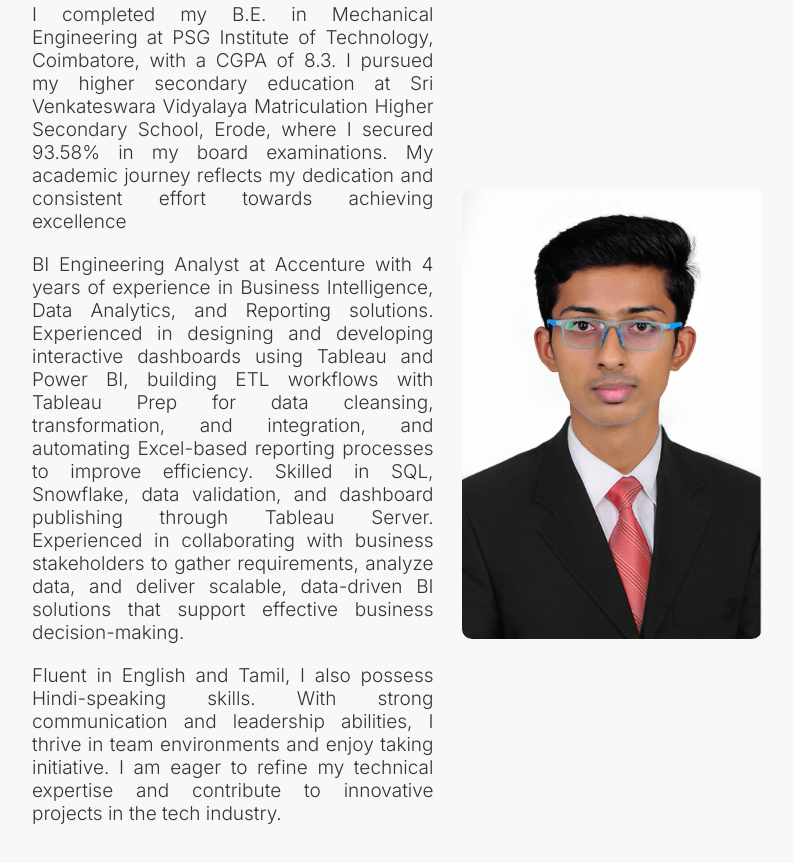
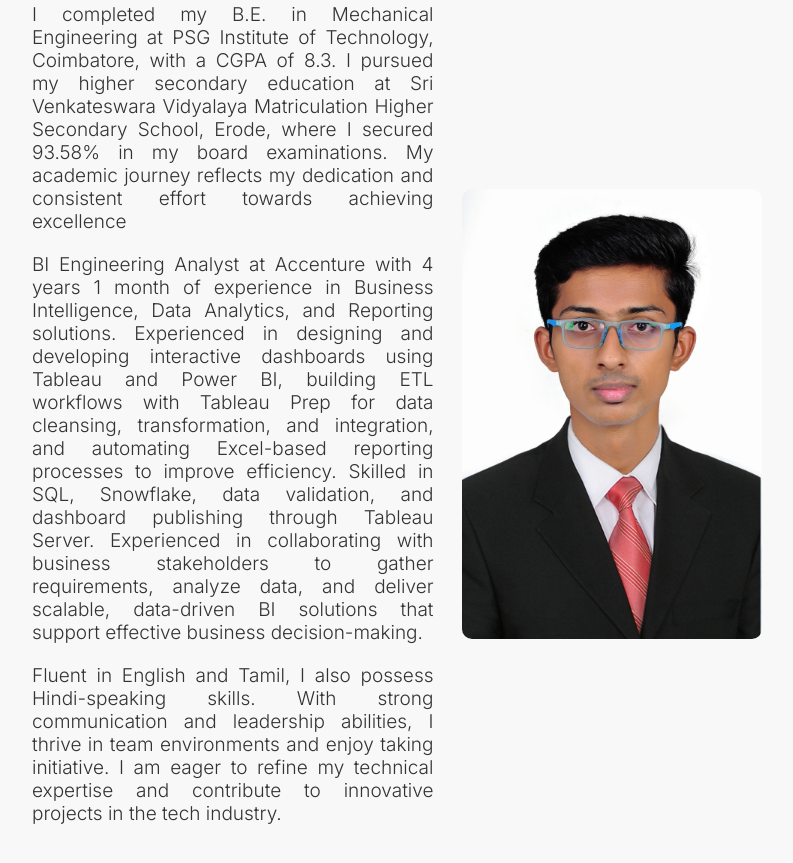
Before and after one commit to Mowli001/Portfolio, a plain HTML site: page index.html in a window 1280 px wide. Shown: the part 1201-2064 px from the top of the page, without its empty margins (243-1036 px from the left). Drawn offline with Linux system fonts and the light colour scheme; a web font is replaced by a local one.

Commit message:
changed the experience

```diff
--- a/index.html
+++ b/index.html
@@ -57,7 +57,7 @@
                     CGPA of 8.3. I pursued my higher secondary education at Sri Venkateswara Vidyalaya Matriculation
                     Higher Secondary School, Erode, where I secured 93.58% in my board examinations. My academic journey
                     reflects my dedication and consistent effort towards achieving excellence</div>
-                <div>BI Engineering Analyst at Accenture with 4 years of experience in Business Intelligence, Data Analytics, and Reporting solutions. Experienced in designing and developing interactive dashboards using Tableau and Power BI, building ETL workflows with Tableau Prep for data cleansing, transformation, and integration, and automating Excel-based reporting processes to improve efficiency. Skilled in SQL, Snowflake, data validation, and dashboard publishing through Tableau Server. Experienced in collaborating with business stakeholders to gather requirements, analyze data, and deliver scalable, data-driven BI solutions that support effective business decision-making.</div>
+                <div>BI Engineering Analyst at Accenture with 4 years 1 month of experience in Business Intelligence, Data Analytics, and Reporting solutions. Experienced in designing and developing interactive dashboards using Tableau and Power BI, building ETL workflows with Tableau Prep for data cleansing, transformation, and integration, and automating Excel-based reporting processes to improve efficiency. Skilled in SQL, Snowflake, data validation, and dashboard publishing through Tableau Server. Experienced in collaborating with business stakeholders to gather requirements, analyze data, and deliver scalable, data-driven BI solutions that support effective business decision-making.</div>
                 <div>Fluent in English and Tamil, I also possess Hindi-speaking skills. With strong communication and
                     leadership abilities, I thrive in team environments and enjoy taking initiative. I am eager to
                     refine my technical expertise and contribute to innovative projects in the tech industry.</div>
```
